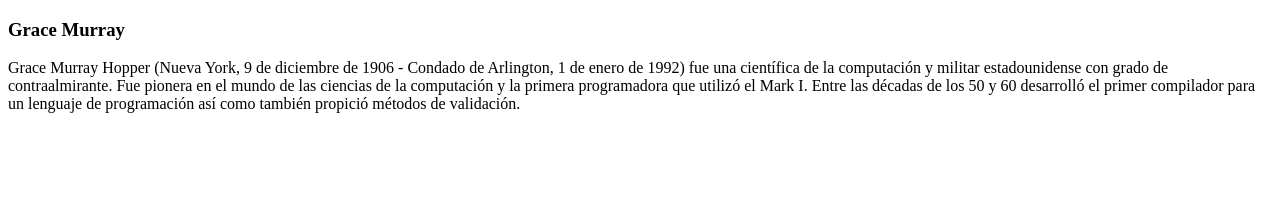
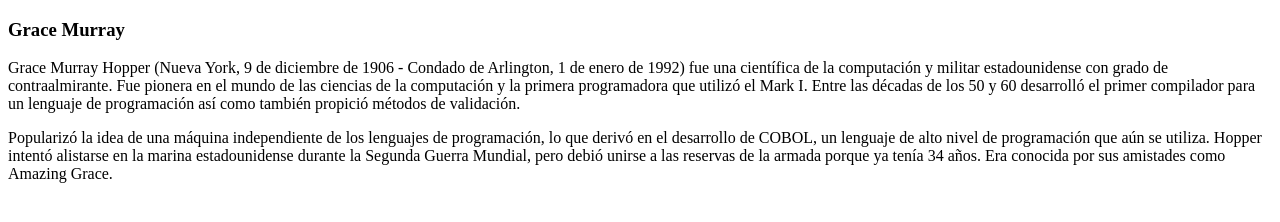
Before and after one commit to inmaDAWA/personajes, a plain HTML site: page info/personaje4.html in a window 1280 px wide. Drawn offline with Linux system fonts and the light colour scheme.

Commit message:
Octavo commit, tercero en rama4

```diff
--- a/info/personaje4.html
+++ b/info/personaje4.html
@@ -8,6 +8,8 @@
 	<h3>Grace Murray </h3>
 	<p>Grace Murray Hopper (Nueva York, 9 de diciembre de 1906 - Condado de Arlington, 1 de enero de 1992) fue una científica de la computación y militar estadounidense con grado de contraalmirante. Fue pionera en el mundo de las ciencias de la computación y la primera programadora que utilizó el Mark I. Entre las décadas de los 50 y 60 desarrolló el primer compilador para un lenguaje de programación así como también propició métodos de validación.
 	</p>
+	<p>Popularizó la idea de una máquina independiente de los lenguajes de programación, lo que derivó en el desarrollo de COBOL, un lenguaje de alto nivel de programación que aún se utiliza. Hopper intentó alistarse en la marina estadounidense durante la Segunda Guerra Mundial, pero debió unirse a las reservas de la armada porque ya tenía 34 años. Era conocida por sus amistades como Amazing Grace.
+	</p>
 
 </body>
 </html>
```
